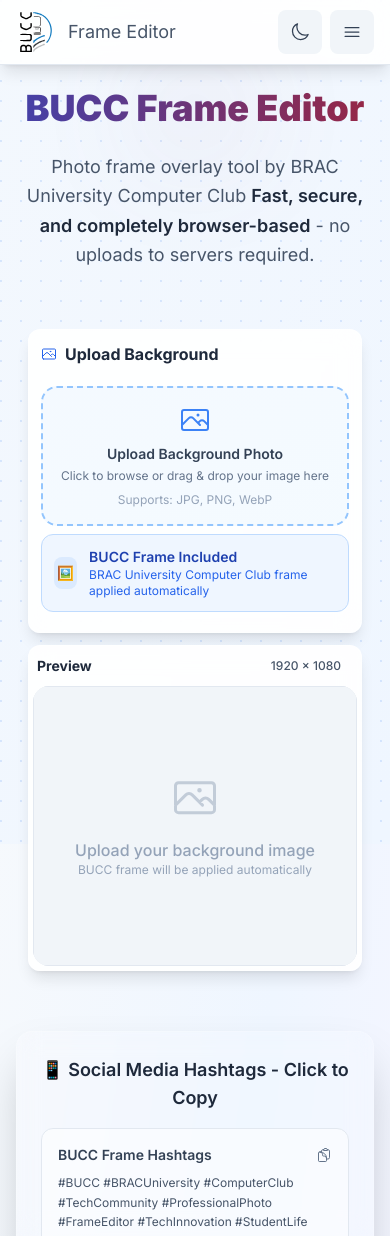
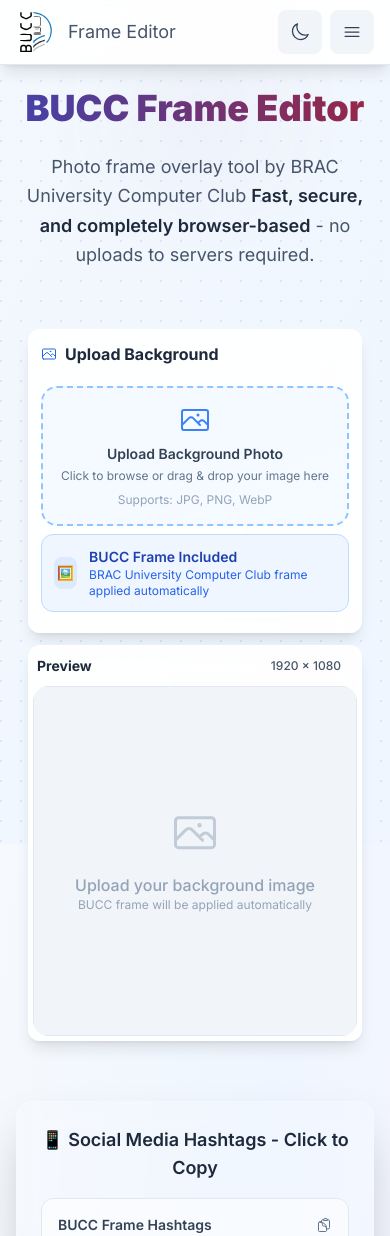
Before and after one commit to SiamFS/bucc_frame_adder, a React (Vite) app: page / in a window 390 px wide. Shown: the top 1236 px of the page. Built offline with nearby package versions, Linux system fonts and the light colour scheme.

Commit message:
refactor: adjust canvas container dimensions for improved layout and responsiveness

```diff
--- a/src/components/ImageEditor.jsx
+++ b/src/components/ImageEditor.jsx
@@ -908,13 +908,13 @@
             onDragOver={handleDragOver}
             onDragLeave={handleDragLeave}
             onDrop={handleDrop}
-            style={{ minHeight: '350px', height: 'calc(100vh - 280px)' }}
+            style={{ minHeight: '400px', height: 'calc(100vh - 220px)' }}
           >
             <canvas
               ref={canvasRef}
               width={canvasSize.width}
               height={canvasSize.height}
-              className={`w-full h-full min-h-[280px] max-h-[50vh] lg:max-h-[95vh] object-cover transition-all duration-200 bg-slate-100 dark:bg-dark-bg-tertiary border border-slate-200 dark:border-dark-border-primary rounded-lg ${
+              className={`w-full h-full min-h-[350px] max-h-[60vh] lg:max-h-[95vh] object-cover transition-all duration-200 bg-slate-100 dark:bg-dark-bg-tertiary border border-slate-200 dark:border-dark-border-primary rounded-lg ${
                 backgroundImage ? 'cursor-move' : ''
               } ${isDragging ? 'cursor-grabbing' : 'cursor-grab'}`}
               onMouseDown={handleStart}
--- a/src/index.css
+++ b/src/index.css
@@ -204,8 +204,8 @@
     }
 
     .canvas-container {
-      min-height: 250px !important;
-      max-height: 60vh !important;
+      min-height: 350px !important;
+      max-height: 65vh !important;
     }
 
     /* Improve touch targets */
@@ -235,8 +235,8 @@
     }
 
     .canvas-container {
-      min-height: 200px !important;
-      max-height: 50vh !important;
+      min-height: 300px !important;
+      max-height: 55vh !important;
     }
 
     .control-panel {
```
